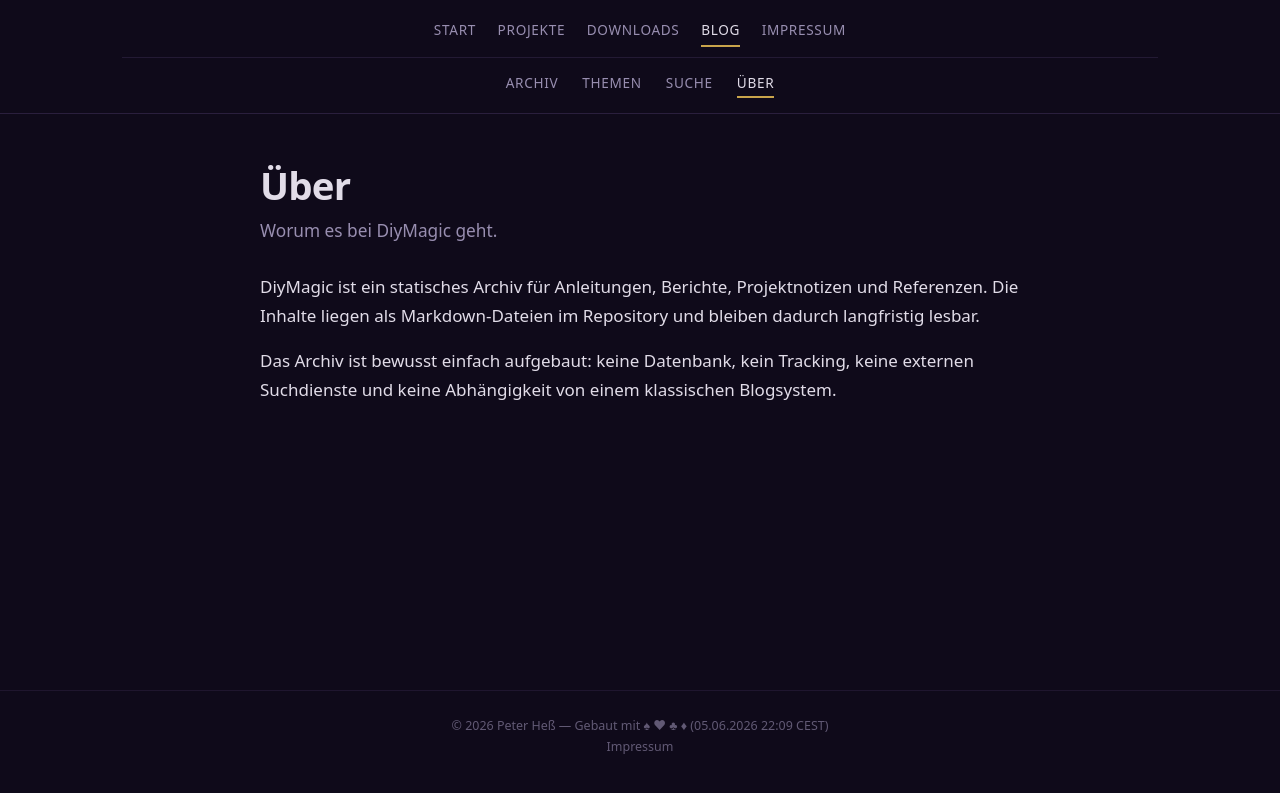
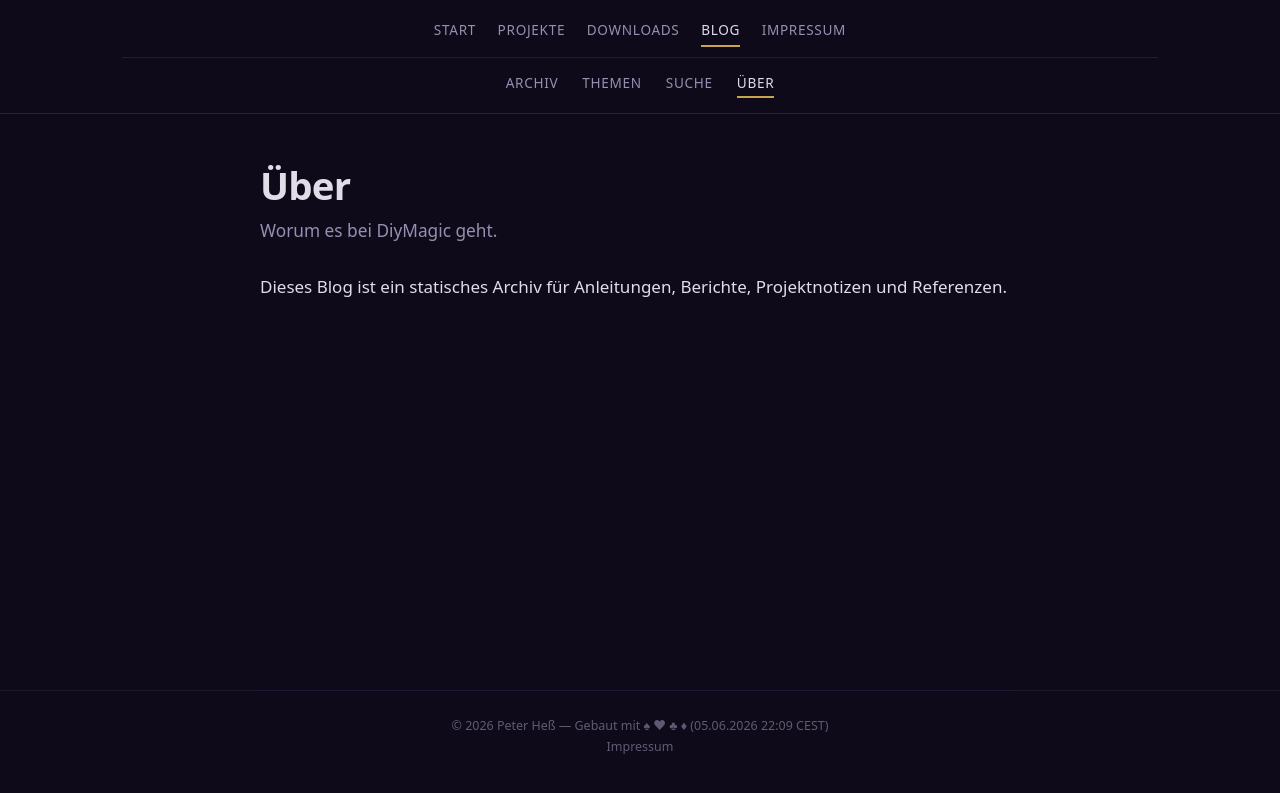
Before and after one commit to hesspet/Zauberhaft, a Jekyll site: the page built from blog/ueber.md, in a window 1280 px wide. Shown: the top 793 px of the page. Built offline with Jekyll 4.4.1, drawn with Linux system fonts in a browser that asks for light colours.

Commit message:
Blog Texte geändert

```diff
--- a/blog/ueber.md
+++ b/blog/ueber.md
@@ -5,6 +5,4 @@ summary: "Worum es bei DiyMagic geht."
 permalink: /blog/ueber/
 ---
 
-DiyMagic ist ein statisches Archiv für Anleitungen, Berichte, Projektnotizen und Referenzen. Die Inhalte liegen als Markdown-Dateien im Repository und bleiben dadurch langfristig lesbar.
-
-Das Archiv ist bewusst einfach aufgebaut: keine Datenbank, kein Tracking, keine externen Suchdienste und keine Abhängigkeit von einem klassischen Blogsystem.
+Dieses Blog ist ein statisches Archiv für Anleitungen, Berichte, Projektnotizen und Referenzen.
```
Also changed, not shown: blog/index.md (+1 -1 lines).
